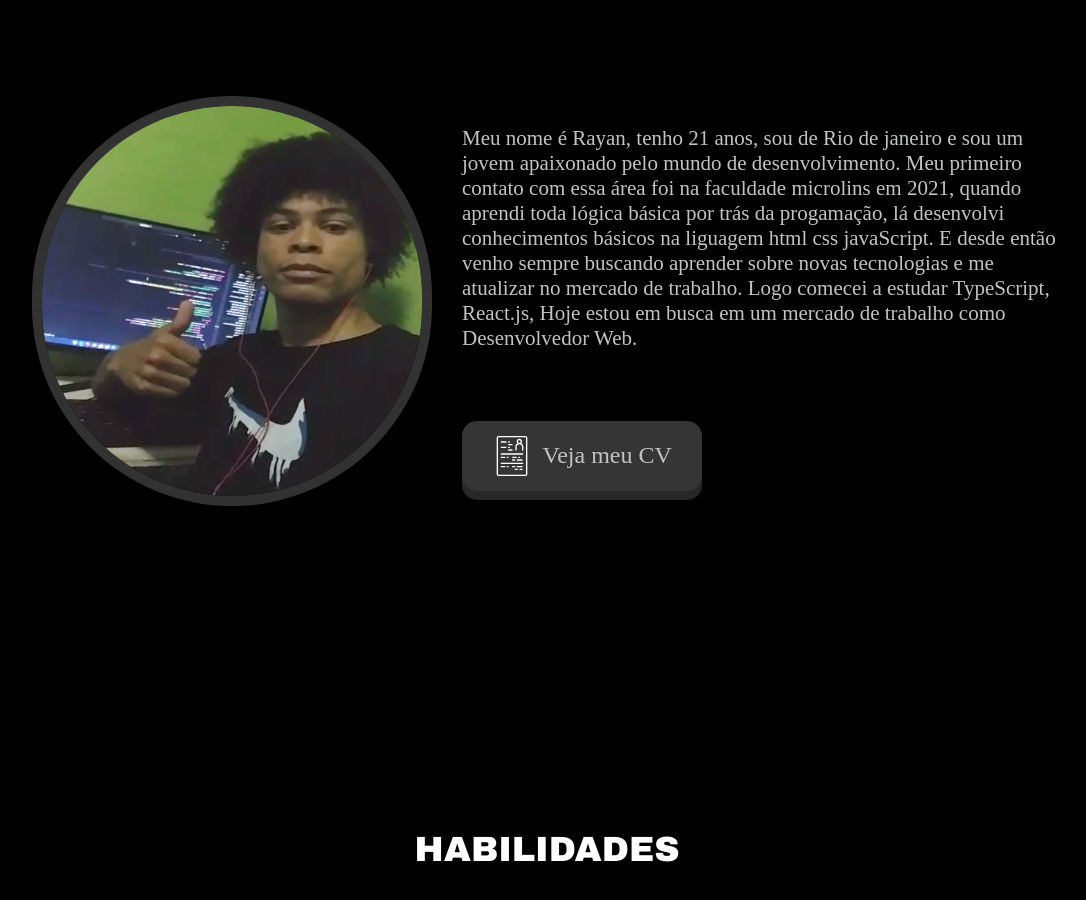
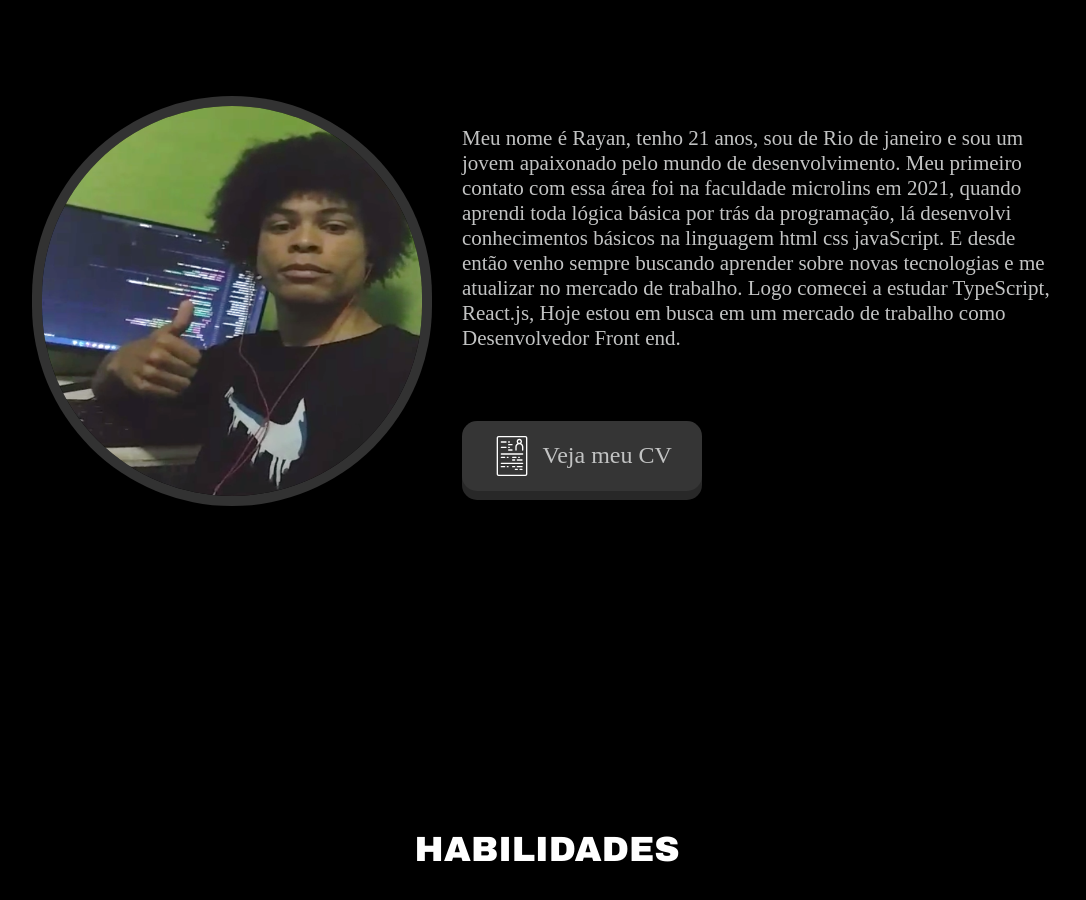
Before and after one commit to rayanlops/portf-lio.web, a plain HTML site: page index.html in a window 1280 px wide. Shown: the part 900-1800 px from the top of the page, without its empty margins (93-1179 px from the left). Drawn offline with Linux system fonts and the light colour scheme.

Commit message:
:3
Ajustes....

```diff
--- a/index.html
+++ b/index.html
@@ -75,7 +75,7 @@
         <img class="img" src="./src/imagem/foto_minha.png" alt="">
         </div>
         <div class="apresentation">
-          <p>Meu nome é Rayan, tenho 21 anos, sou de Rio de janeiro e sou um jovem apaixonado pelo mundo de desenvolvimento. Meu primeiro contato com essa área foi na faculdade microlins em 2021, quando aprendi toda lógica básica por trás da progamação, lá desenvolvi conhecimentos básicos na liguagem html css javaScript. E desde então venho sempre buscando aprender sobre novas tecnologias e me atualizar no mercado de trabalho. Logo comecei a estudar TypeScript, React.js, Hoje estou em busca em um mercado de trabalho como Desenvolvedor Web.</p>
+          <p>Meu nome é Rayan, tenho 21 anos, sou de Rio de janeiro e sou um jovem apaixonado pelo mundo de desenvolvimento. Meu primeiro contato com essa área foi na faculdade microlins em 2021, quando aprendi toda lógica básica por trás da programação, lá desenvolvi conhecimentos básicos na linguagem html css javaScript. E desde então venho sempre buscando aprender sobre novas tecnologias e me atualizar no mercado de trabalho. Logo comecei a estudar TypeScript, React.js, Hoje estou em busca em um mercado de trabalho como Desenvolvedor Front end.</p>
           <div class="about-me">
             <div class="div_cv">
               <a target="_blank" href="./src/imagem/currículo/CurrículoDev.pdf" class="buttonCV"><svg class="svg_curriculo" fill="#ffff" height="40px" width="40px" version="1.1" id="Layer_1" xmlns="http://www.w3.org/2000/svg" xmlns:xlink="http://www.w3.org/1999/xlink"
```
